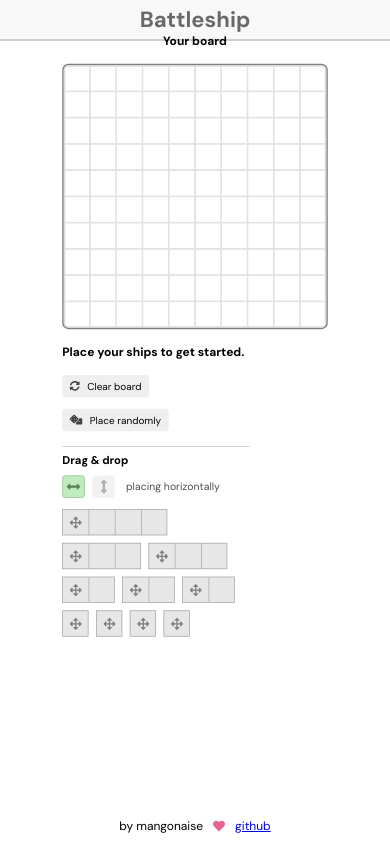
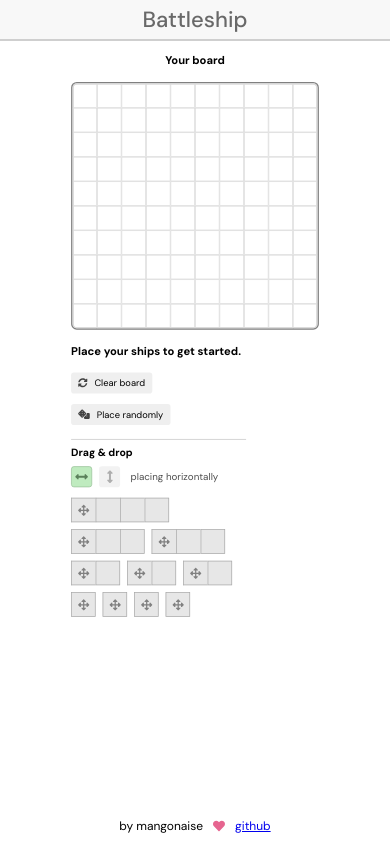
Before and after one commit to mangonaise/battleship, a React (Create React App) app: page / in a window 390 px wide. Built offline with nearby package versions, Linux system fonts and the light colour scheme.

Commit message:
Minor visual change

```diff
--- a/src/styles/App.css
+++ b/src/styles/App.css
@@ -19,13 +19,15 @@
   #game-container {
     position: relative;
     bottom: 120px;
-    transform: scale(0.75);
+    transform: scale(0.7);
+    margin-top: 10px;
   }
 }
 
 #game-status {
   text-align: center;
   font-size: 22px;
+  font-weight: 500;
   margin: 0 auto;
   padding: 5px 30px;
   border-bottom: solid 2px rgb(207, 207, 207);
--- a/src/styles/index.css
+++ b/src/styles/index.css
@@ -1,4 +1,4 @@
-@import url('https://fonts.googleapis.com/css2?family=DM+Sans:ital,wght@0,400;0,700;1,400&display=swap');
+@import url('https://fonts.googleapis.com/css2?family=DM+Sans:wght@400;500;700&display=swap');
 
 body {
   margin: 0;
```
